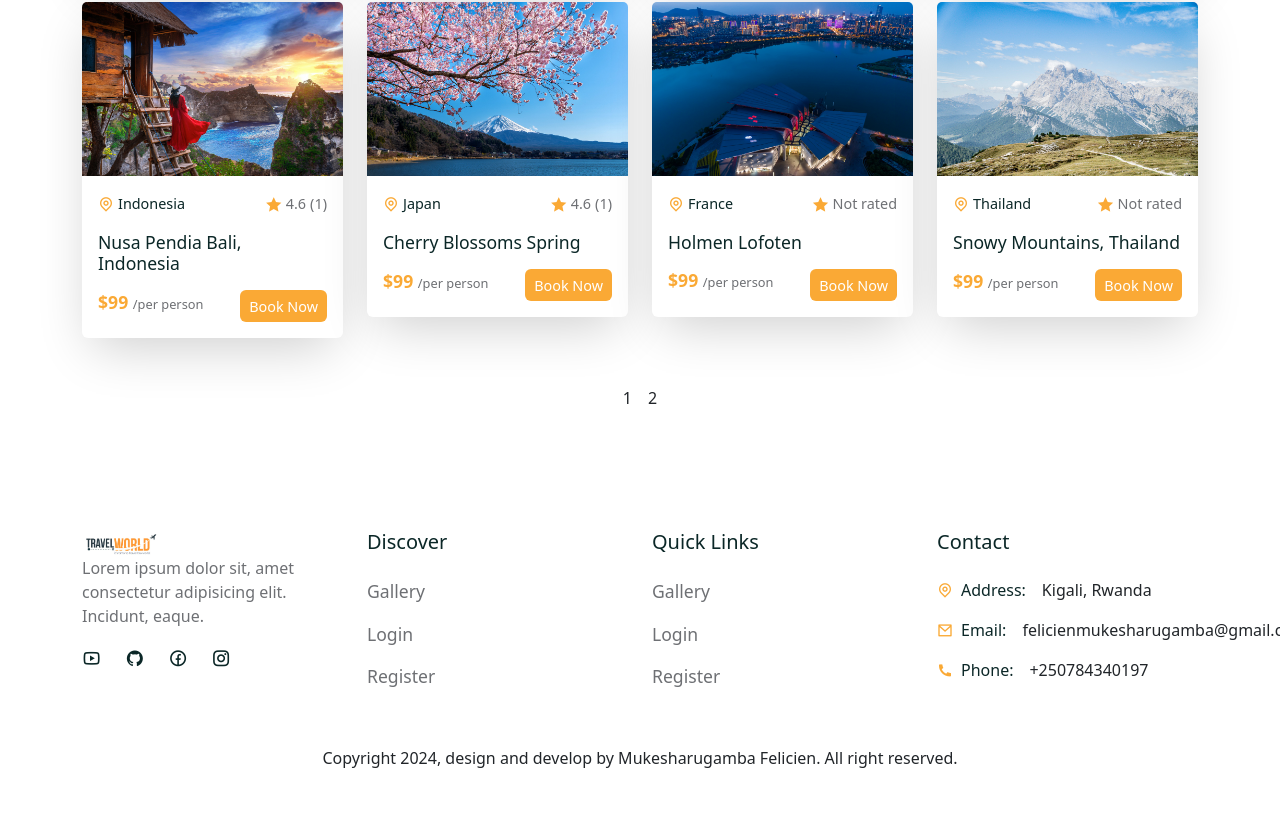
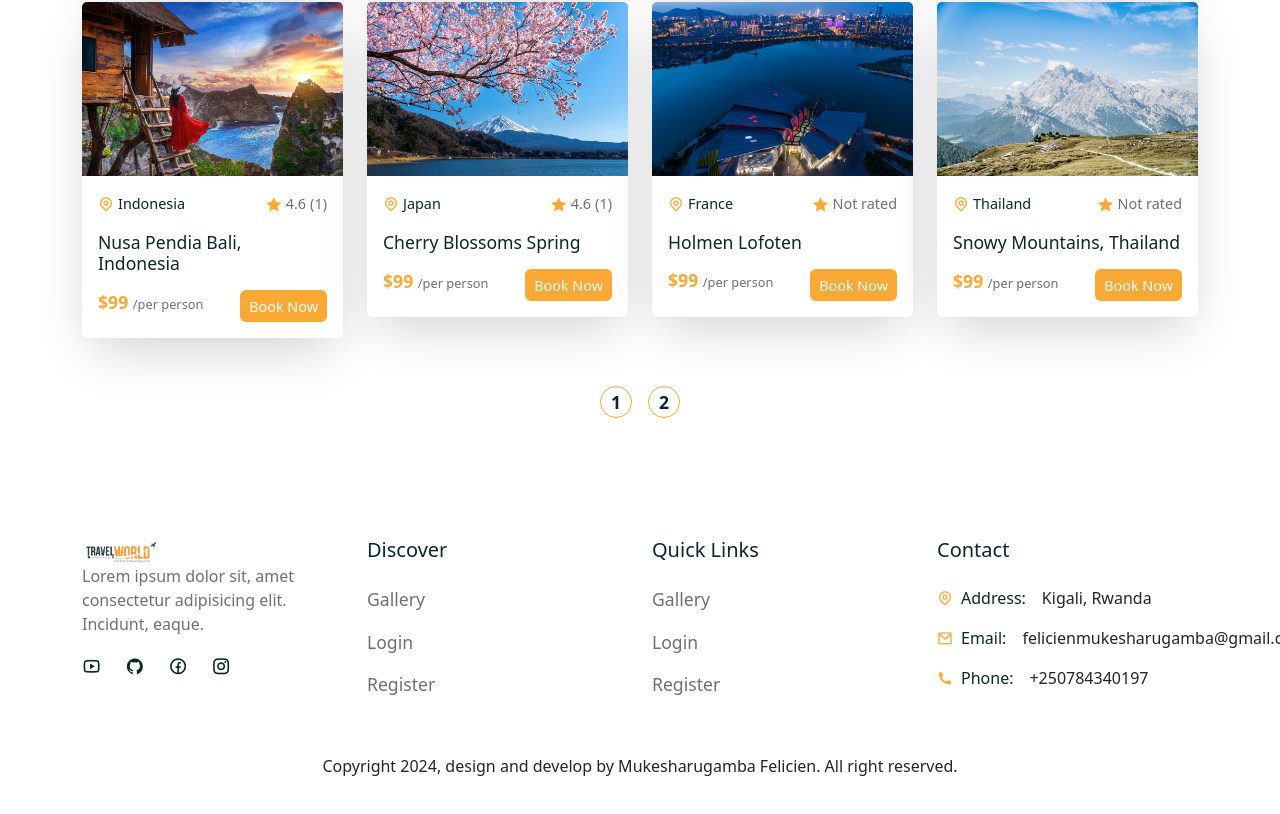
Before and after one commit to Felicien1992/Tour-full-project, a React (Create React App) app in the folder frontend/: page /tours in a window 1280 px wide. Shown: the part 945-1759 px from the top of the page. Built offline with nearby package versions, Linux system fonts and the light colour scheme; a web font is replaced by a local one.

Commit message:
add pagination css

```diff
--- a/frontend/src/pages/Tours.jsx
+++ b/frontend/src/pages/Tours.jsx
@@ -43,7 +43,9 @@
               <div className="pagination d-flex align-items-center
               justify-content-center mt-4 gap-3">
                 {[...Array(pageCount).keys()].map(number=> (
-                  <span key={number} onClick={()=> setPage(number)}>
+                  <span key={number} onClick={()=> setPage(number)}
+                  className={page==number ? 'active__page' : ''}
+                  >
                     {number + 1}
                   </span>
                 ))}
--- a/frontend/src/styles/tour.css
+++ b/frontend/src/styles/tour.css
@@ -0,0 +1,14 @@
+.pagination span{
+    width: 2rem;
+    height: 2rem;
+    padding: 5px;
+    border-radius: 50px;
+    display: flex;
+    align-items: center;
+    justify-content: center;
+    border: 1px solid var(--secondary-color);
+    color: var(--heading-color);
+    font-size: 1.1rem;
+    cursor: pointer;
+    font-weight: 700;
+}
```
